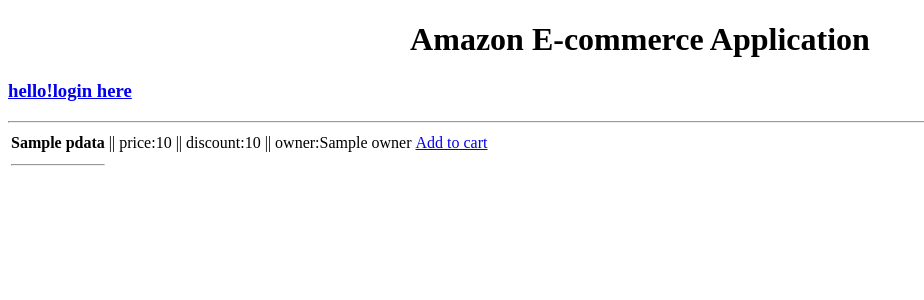
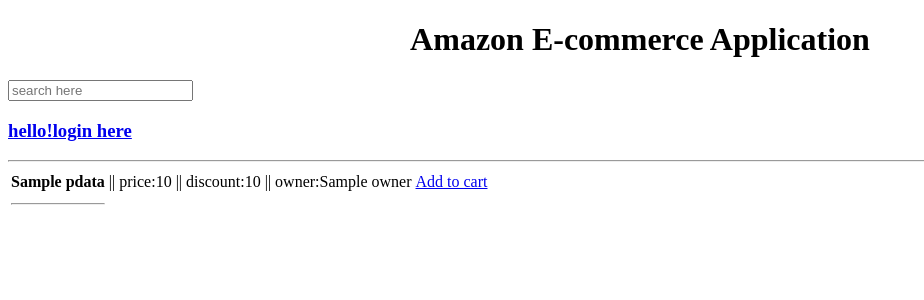
Before and after one commit to johnson1979/E-commerce_python-flask, a Flask app: template microservices/app/src/templates/home.html in a window 1280 px wide. Shown: the top 300 px of the page, without its empty margins (0-924 px from the left). Run offline with Flask 2, Linux system fonts and the light colour scheme; the template is opened without the code that fills it: most values are stand-ins (such as "Sample title", 1, 10 or a date in 2020); parts of the project's set-up code (start-up, migrations or seed data) failed here and were passed over.

Commit message:
added search bar

```diff
--- a/microservices/app/src/templates/home.html
+++ b/microservices/app/src/templates/home.html
@@ -6,6 +6,9 @@
 </head>
 <body>
     <h1 align="center">Amazon E-commerce Application</h1>
+		<form action="/search" method="post">
+        <input type="text" name="search_text" placeholder="search here">
+    </form>
     <h3>
         {% if token %}
         <h2>Hello..!{{uname}}</h2>
```
